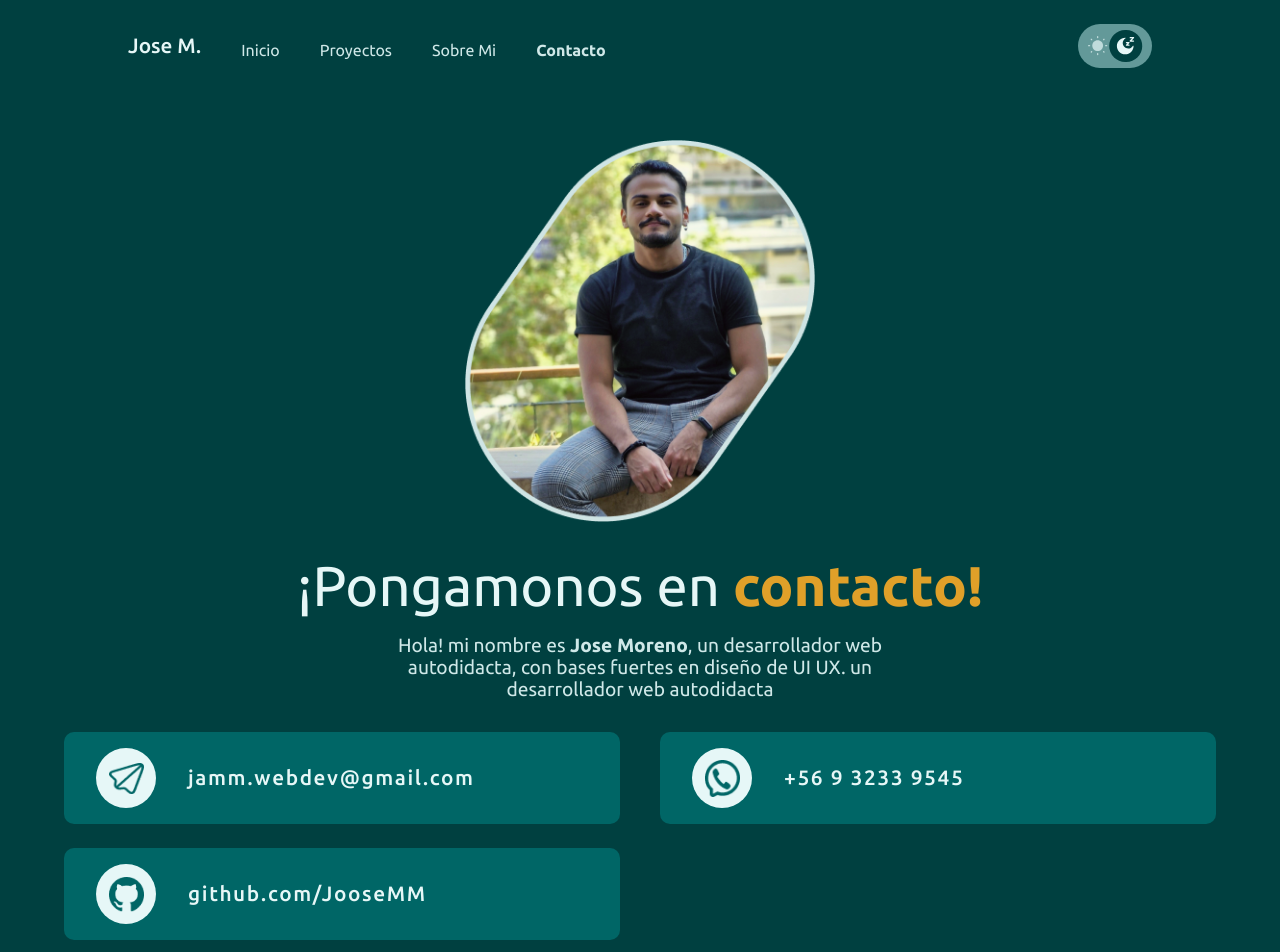
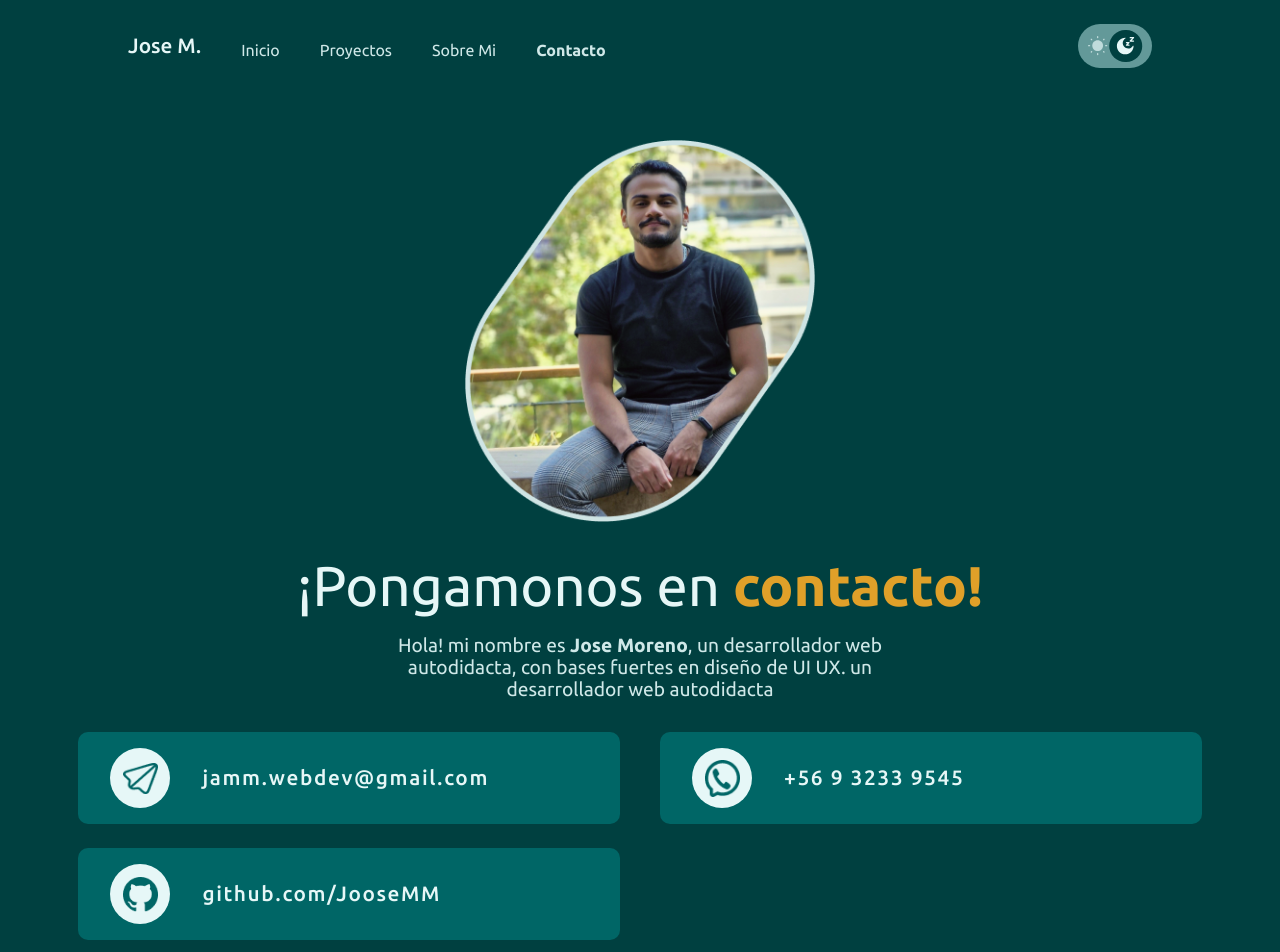
Before and after one commit to JooseMM/portfolio-jm, a website built with Vite: page contact.html in a window 1280 px wide. Shown: the top 952 px of the page. Built offline with nearby package versions, Linux system fonts and the light colour scheme.

Commit message:
fix mobile styles for contact links

```diff
--- a/src/style.css
+++ b/src/style.css
@@ -554,9 +554,13 @@ b {
     justify-items: center;
   }
   .contact-link-ct {
-    padding-block: 1.2rem;
+    padding-block: 1rem;
     width: 100%;
-    font-size: 1.3rem;
+    font-size: 1.2rem;
+  }
+  .contact-grid {
+    width: 90%;
+    max-width: 600px;
   }
   .contact-section p {
     max-width: 45ch;
@@ -613,13 +617,19 @@ b {
 
 }
 
-@media only screen and (min-width: 550px) {
+@media only screen and (min-width: 500px) {
+  .contact-section {
+    padding-inline: 1rem;
+  }
   .contact-link-ct {
-    font-size: 1.3rem;
+    font-size: 1.4rem;
   }
-  .contact-grid {
-    width: 90%;
-    max-width: 600px;
+  .contact-link-ct div {
+    width: 60px;
+    height: 60px;
+  }
+  .contact-link-ct div img {
+    width: 30px;
   }
   .contact-section > img {
     max-width: 400px;
```
